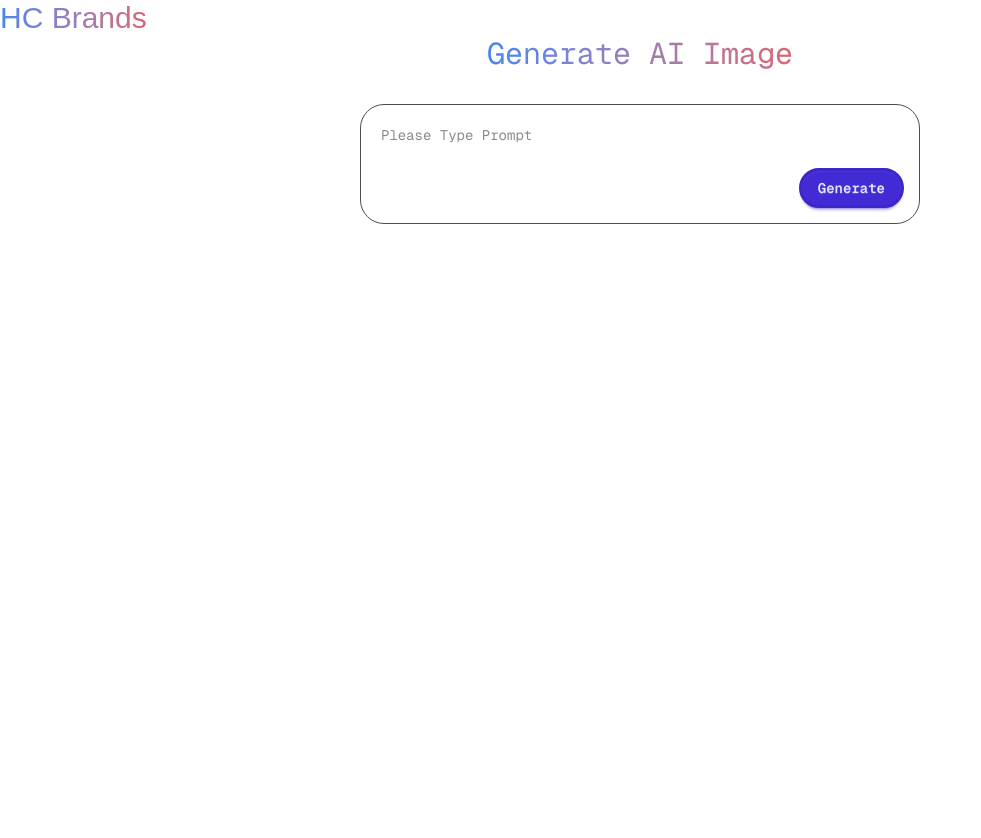
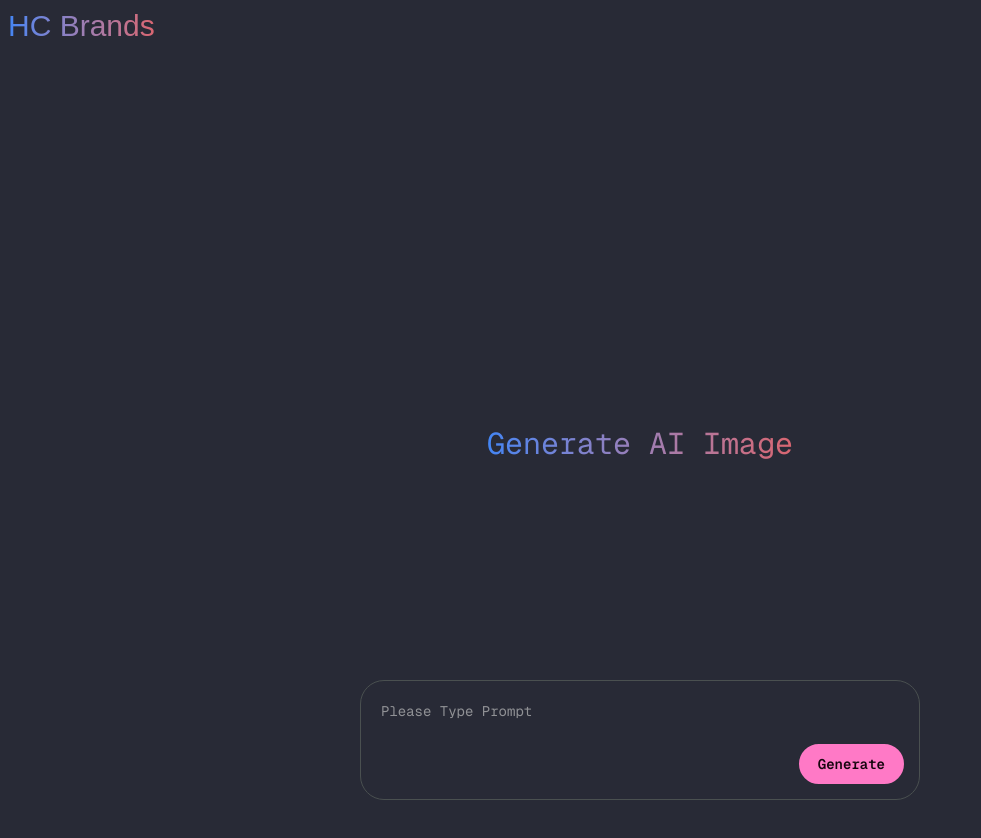
Before and after one commit to wsharpehsc/Image-Generation, a Next.js app: page / in a window 1280 px wide. Shown: the top 838 px of the page, without its empty margins (0-981 px from the left). Before the commit the page ends 800 px from the top, so only its background shows below. Built offline with nearby package versions, Linux system fonts and the light colour scheme.

Commit message:
fix: adjust layout and styling in AIImage and RootLayout components for improved organization and display

```diff
--- a/src/app/components/AIImage.tsx
+++ b/src/app/components/AIImage.tsx
@@ -27,7 +27,7 @@ export default function AIImage() {
   return (
     <div className="relative">
       <div className="flex flex-col font-mono justify-center items-center tracking-normal w-full gap-8" ref={messagesEndRef}>
-        <div className="flex-1 w-1/2 mx-auto flex items-center justify-center">
+        <div className="flex-1 w-1/2 mx-auto flex items-center justify-center min-h-screen">
           <Message aiData={aiData} />
         </div>
 
--- a/src/app/globals.css
+++ b/src/app/globals.css
@@ -1,17 +1,15 @@
 @import "tailwindcss";
-@plugin "daisyui";
+@plugin "daisyui"{
+  themes: dracula --default;
+};
 
 :root {
-  --background: #ffffff;
-  --foreground: #171717;
   --start: #4285f4;
   --end: #d96570;
   --border: #4a5050;
 }
 
 @theme inline {
-  --color-background: var(--background);
-  --color-foreground: var(--foreground);
   --font-sans: var(--font-geist-sans);
   --color-start: var(--start);
   --color-end: var(--end);
@@ -19,15 +17,6 @@
   --font-mono: var(--font-geist-mono);
 }
 
-@media (prefers-color-scheme: dark) {
-  :root {
-    --background: #0a0a0a;
-    --foreground: #ededed;
-  }
-}
-
 body {
-  background: var(--background);
-  color: var(--foreground);
   font-family: Arial, Helvetica, sans-serif;
 }
--- a/src/app/layout.tsx
+++ b/src/app/layout.tsx
@@ -27,7 +27,7 @@ export default function RootLayout({
     <html lang="en">
       <body className={`${geistSans.variable} ${geistMono.variable} antialiased relative`}>
         <div className="sticky float-left top-0 z-50">
-          <h1 className="text-3xl bg-gradient-to-r from-start to-end bg-clip-text text-transparent text-center">HC Brands</h1>
+          <h1 className="text-3xl mt-2 ml-2 bg-gradient-to-r from-start to-end bg-clip-text text-transparent text-center">HC Brands</h1>
         </div>
         <MaxWidthWrapper>{children}</MaxWidthWrapper>
       </body>
```
